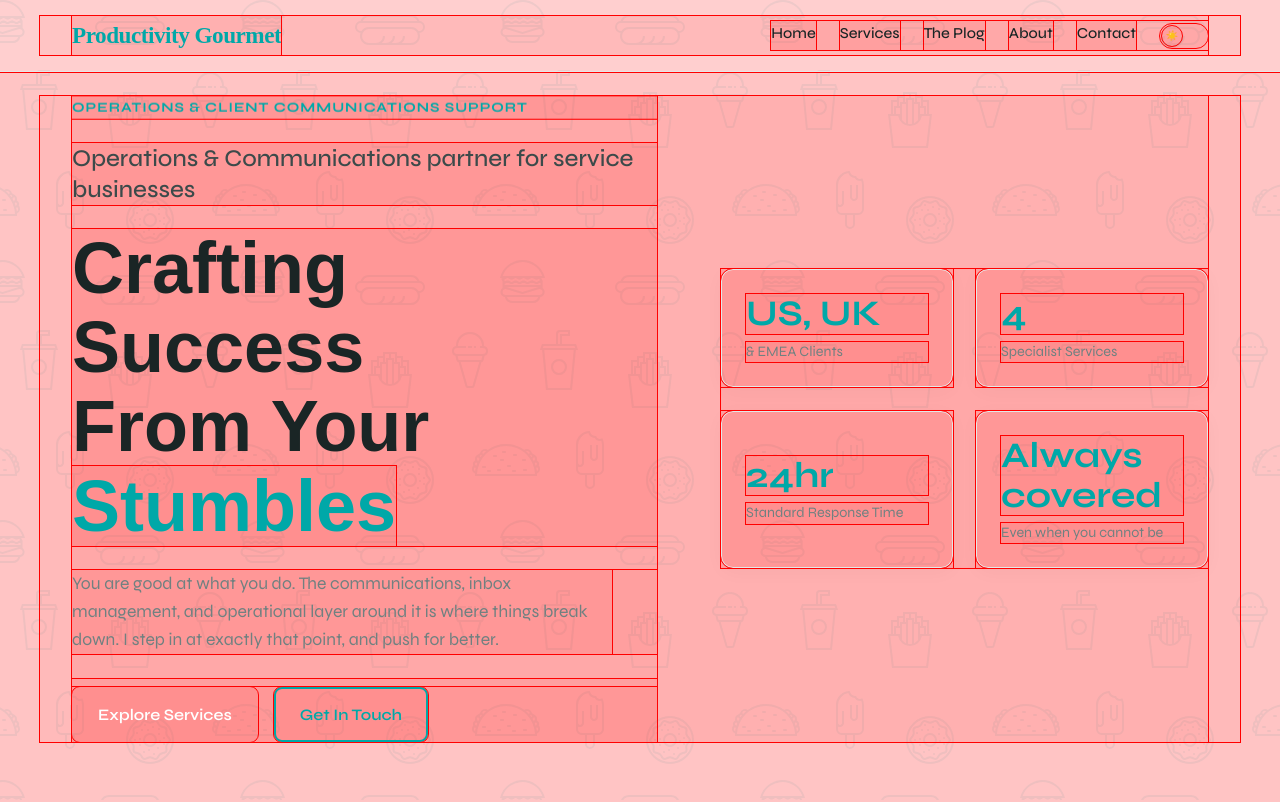
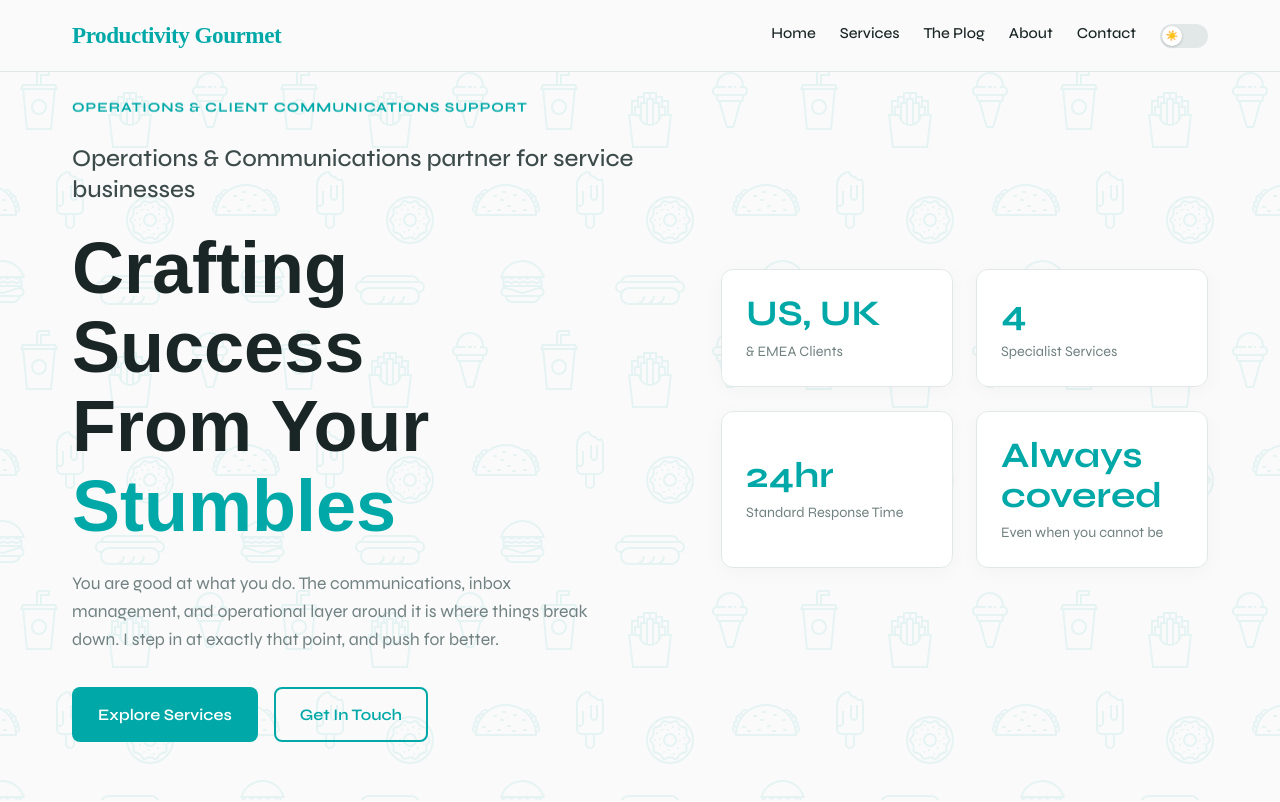
Before and after one commit to ACEVirtual-SupportServices/Productivity-Gourmet, a Next.js app in the folder pg-v2/frontend/: page / in a window 1280 px wide. Shown: the top 802 px of the page. Built offline with nearby package versions, Linux system fonts and the light colour scheme; a web font is replaced by a local one.

Commit message:
service page scarfold

```diff
--- a/pg-v2/frontend/styles/globals.scss
+++ b/pg-v2/frontend/styles/globals.scss
@@ -34,10 +34,10 @@
   // We keep --color-primary and --color-accent as they are inherited from :root!
 }
 
-html, body {
-  max-width: 100vw;
-  overflow-x: hidden !important;
-}
+// html, body {
+//   max-width: 100vw;
+//   overflow-x: hidden !important;
+// }
 
 *, *::before, *::after { box-sizing: border-box; }
 html {
@@ -116,7 +116,7 @@ a, button, input, select, textarea, [tabindex] {
 
 .sr-only { @include sr-only; }
 
-* {
-  outline: 1px solid red !important;
-  background-color: rgba(255, 0, 0, 0.05) !important;
-}
+// * {
+//   outline: 1px solid red !important;
+//   background-color: rgba(255, 0, 0, 0.05) !important;
+// }
```
